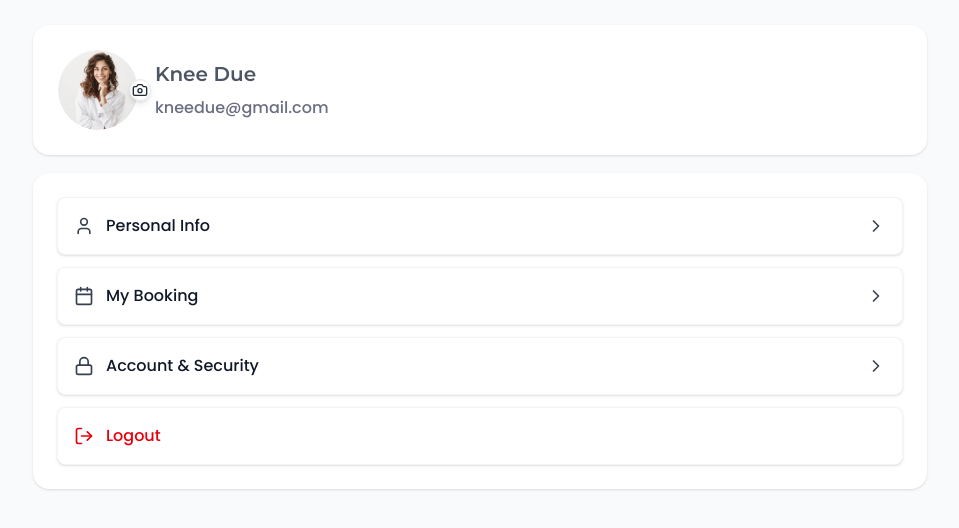
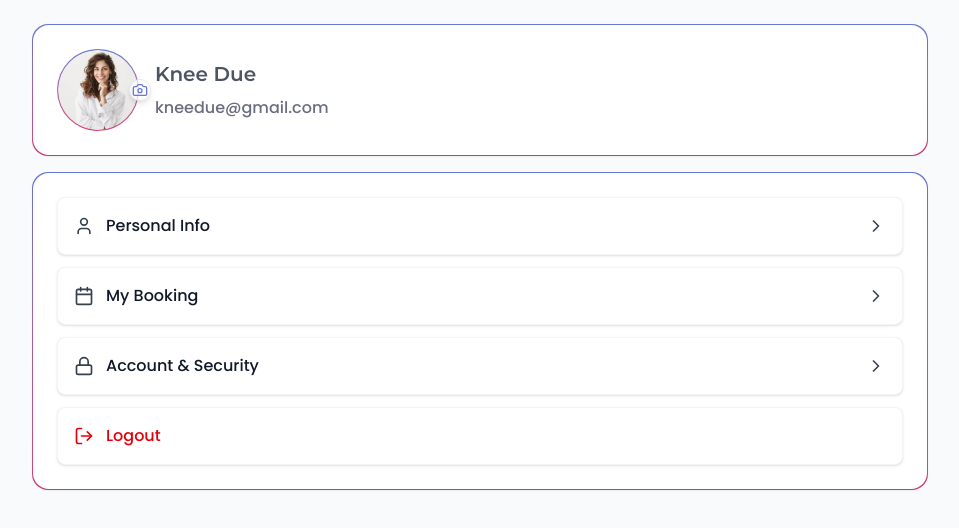
Before and after one commit to Huma-volve/R8_react1_safarni, a React (Vite) app in the folder safarni/: page /profile in a window 1280 px wide. Shown: the top 528 px of the page, without its empty margins (160-1119 px from the left). Built offline with nearby package versions, Linux system fonts and the light colour scheme.

Commit message:
'updateIndex.css'

```diff
--- a/safarni/package.json
+++ b/safarni/package.json
@@ -10,6 +10,7 @@
     "preview": "vite preview"
   },
   "dependencies": {
+    "@radix-ui/react-separator": "^1.1.8",
     "@radix-ui/react-slot": "^1.2.4",
     "@reduxjs/toolkit": "^2.11.2",
     "@tailwindcss/vite": "^4.1.18",
--- a/safarni/src/App.tsx
+++ b/safarni/src/App.tsx
@@ -1,12 +1,15 @@
 import { Routes, Route } from 'react-router-dom';
 import Profile from './pages/profile';
-// import Favorite from "@/pages/Favorite/Favorite"
+ import Favorite from "@/pages/Favorite/Favorite"
 import CarsBooking from "@/pages/CarBooking/CarsBooking"
 
 function App() {
   return (
     <Routes>
       <Route path="/profile/*" element={<Profile />} />
+      <Route path="/car-booking/*" element={<CarsBooking />} />
+      <Route path="/favorite/*" element={<Favorite />} />
+
     </Routes>
   )
 }
--- a/safarni/src/index.css
+++ b/safarni/src/index.css
@@ -4,6 +4,8 @@
   --font-poppins: "Poppins", sans-serif;
   --font-montserrat: "Montserrat", sans-serif;
   --font-roboto: "Roboto", sans-serif;
+   --color-brand-purple: #687ad3;
+  --color-brand-pink: #da437a;
 }
 :root {
   font-family: "Inter", system-ui, -apple-system, sans-serif;
```
Also changed, not shown: 1 other file (tests, documents, lock files or other folders).
